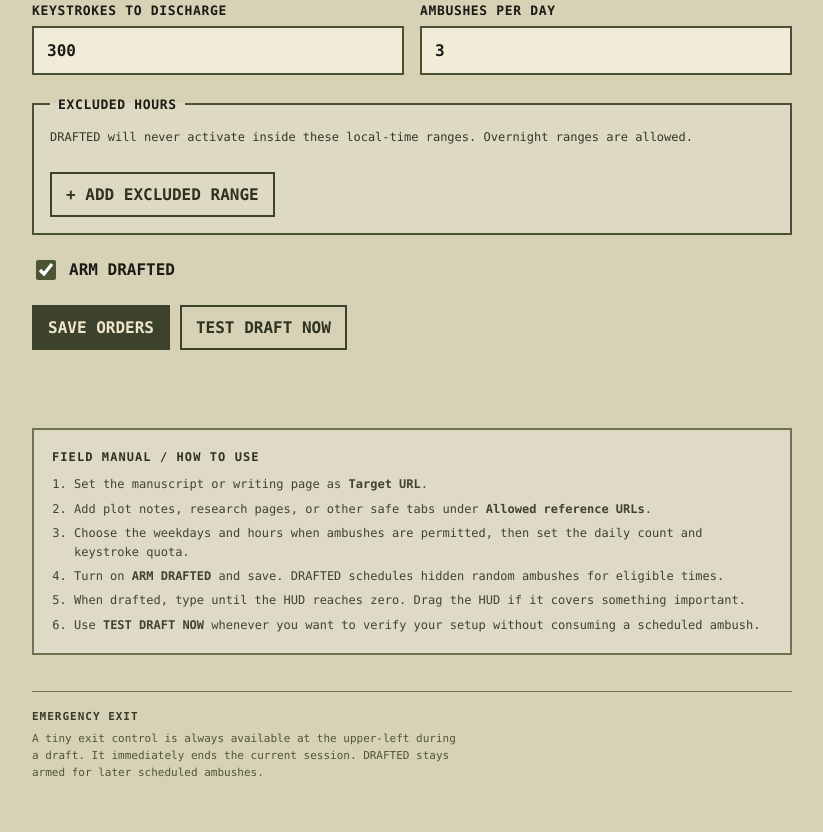
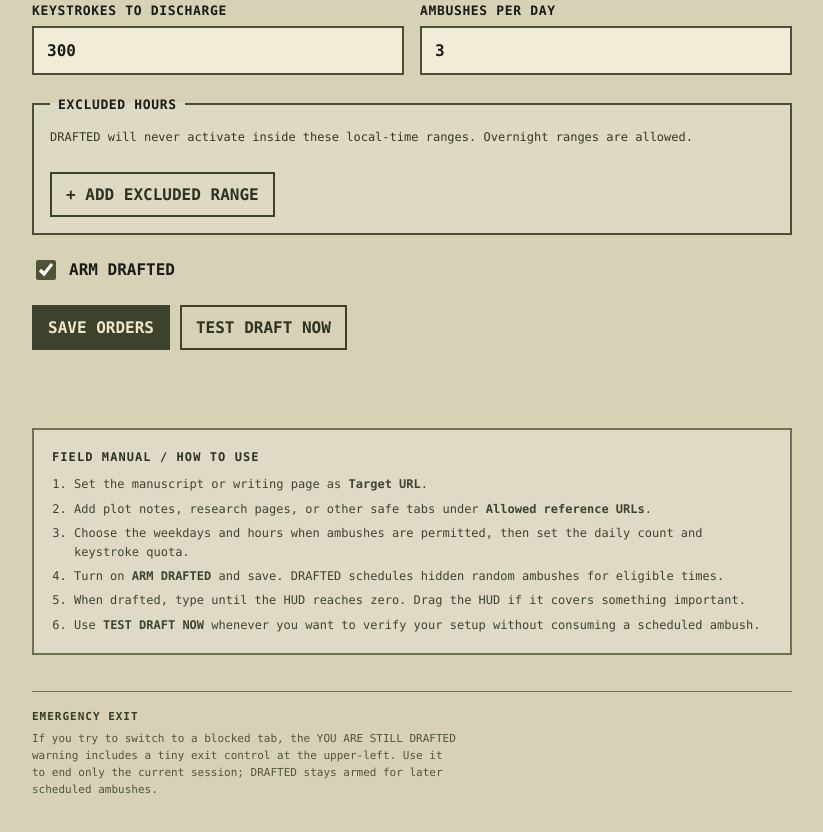
Before and after one commit to yo4e/DRAFTED, a website with bundled scripts: page options.html in a window 1280 px wide. Shown: the part 855-1687 px from the top of the page, without its empty margins (228-1051 px from the left). Built offline with nearby package versions, Linux system fonts and the light colour scheme; some packages are replaced by stand-ins of ours.

Commit message:
Document warning-only emergency exit

```diff
--- a/options.html
+++ b/options.html
@@ -91,7 +91,7 @@
 
     <section class="safety-note" aria-label="Emergency exit information">
       <strong>EMERGENCY EXIT</strong>
-      <p>A tiny exit control is always available at the upper-left during a draft. It immediately ends the current session. DRAFTED stays armed for later scheduled ambushes.</p>
+      <p>If you try to switch to a blocked tab, the YOU ARE STILL DRAFTED warning includes a tiny exit control at the upper-left. Use it to end only the current session; DRAFTED stays armed for later scheduled ambushes.</p>
     </section>
   </main>
 
```
